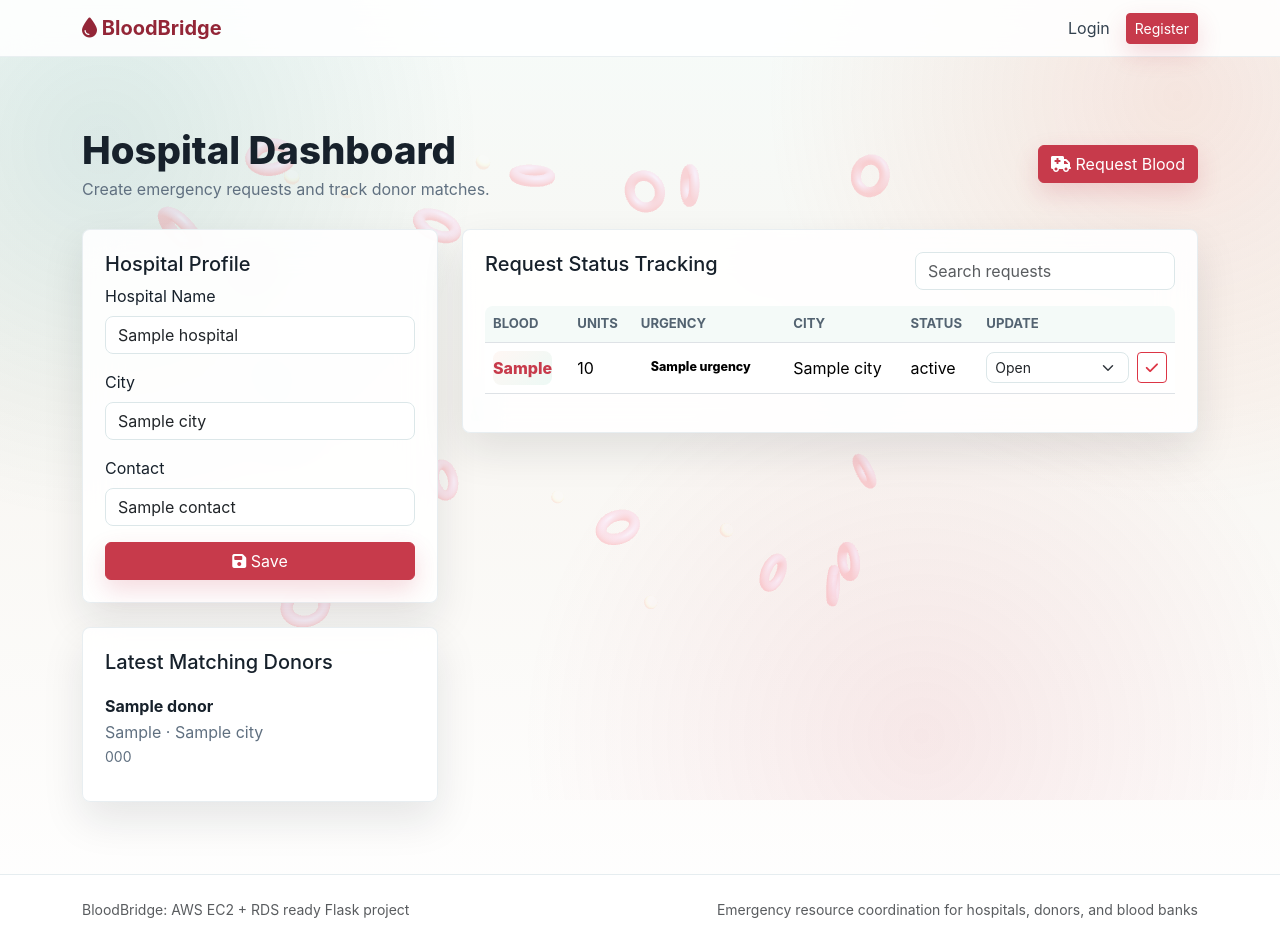
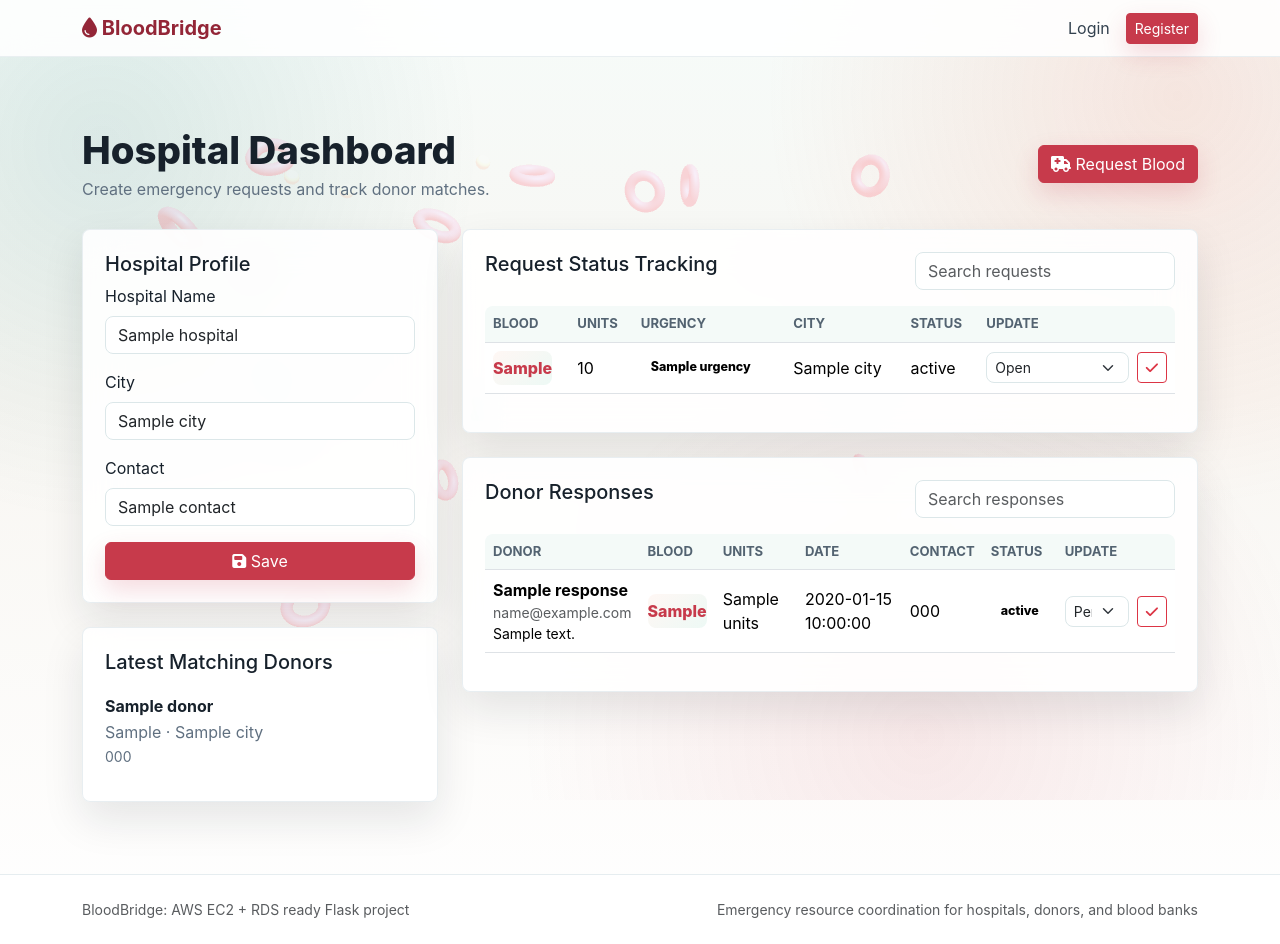
Before and after one commit to Darshana550313/bloodbridge, a Flask app: template BloodBridge/templates/hospital_dashboard.html in a window 1280 px wide. Run offline with Flask 3, Linux system fonts and the light colour scheme; the template is opened without the code that fills it: most values are stand-ins (such as "Sample title", 1, 10 or a date in 2020); parts of the project's set-up code (start-up, migrations or seed data) failed here and were passed over.

Commit message:
Add donor responses table to hospital dashboard

```diff
--- a/BloodBridge/templates/hospital_dashboard.html
+++ b/BloodBridge/templates/hospital_dashboard.html
@@ -63,6 +63,45 @@
                     </table>
                 </div>
             </div>
+            <div class="panel mt-4">
+                <div class="d-flex justify-content-between gap-3 flex-wrap mb-3">
+                    <h2 class="h5 mb-0">Donor Responses</h2>
+                    <input class="form-control table-search" data-table="donorResponseTable" placeholder="Search responses">
+                </div>
+                <div class="table-responsive">
+                    <table class="table align-middle" id="donorResponseTable">
+                        <thead><tr><th>Donor</th><th>Blood</th><th>Units</th><th>Date</th><th>Contact</th><th>Status</th><th>Update</th></tr></thead>
+                        <tbody>
+                        {% for response in donation_responses %}
+                            <tr>
+                                <td>
+                                    <strong>{{ response.donor_name }}</strong>
+                                    <small class="d-block text-muted">{{ response.donor_email }}</small>
+                                    {% if response.message %}<small class="d-block">{{ response.message }}</small>{% endif %}
+                                </td>
+                                <td><span class="blood-badge">{{ response.blood_group }}</span></td>
+                                <td>{{ response.units }}</td>
+                                <td>{{ response.preferred_date }}</td>
+                                <td>{{ response.phone }}</td>
+                                <td><span class="response-pill {{ response.response_status|lower }}">{{ response.response_status }}</span></td>
+                                <td>
+                                    <form class="d-flex gap-2" method="post" action="{{ url_for('hospital.change_response_status', response_id=response.response_id) }}">
+                                        <select class="form-select form-select-sm" name="response_status">
+                                            {% for status in ['Pending', 'Accepted', 'Contacted', 'Scheduled', 'Completed', 'Rejected'] %}
+                                                <option value="{{ status }}" {% if response.response_status == status %}selected{% endif %}>{{ status }}</option>
+                                            {% endfor %}
+                                        </select>
+                                        <button class="btn btn-sm btn-outline-danger"><i class="fa-solid fa-check"></i></button>
+                                    </form>
+                                </td>
+                            </tr>
+                        {% else %}
+                            <tr><td colspan="7" class="text-muted">No donor responses yet.</td></tr>
+                        {% endfor %}
+                        </tbody>
+                    </table>
+                </div>
+            </div>
         </div>
     </div>
 </section>
```
